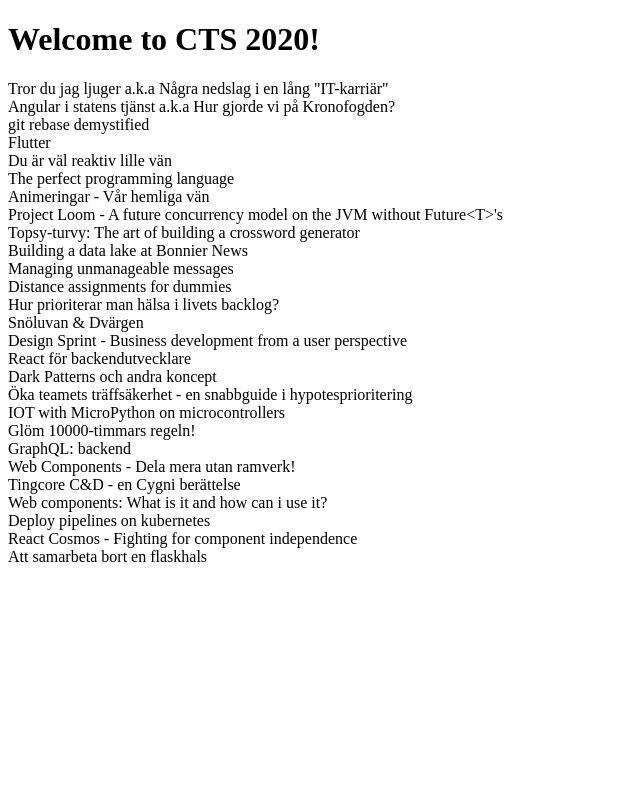
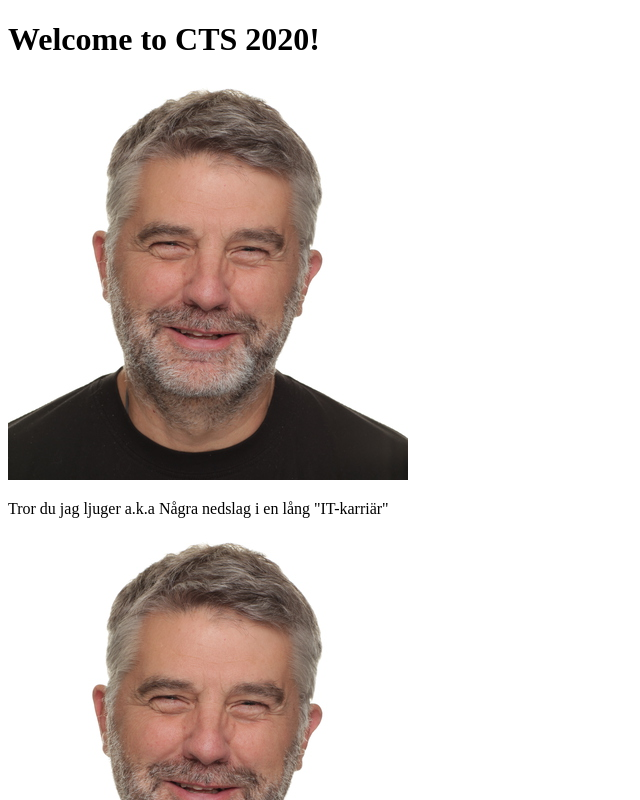
Before and after one commit to thejoelkarlsson/cts-nextgen-angular, an Angular app: page / in a window 1280 px wide. Shown: the top 800 px of the page, without its empty margins (0-640 px from the left). Built offline with nearby package versions, Linux system fonts and the light colour scheme.

Commit message:
Add images

```diff
--- a/src/app/talks/talks.component.html
+++ b/src/app/talks/talks.component.html
@@ -1,3 +1,6 @@
 <div class="talk" *ngFor="let talk of talks">
-  {{ talk.title }}
+  <img src="assets/images/{{ talk.speakers[0].image }}" />
+  <p class="title">
+    {{ talk.title }}
+  </p>
 </div>
--- a/src/app/talks/talks.component.ts
+++ b/src/app/talks/talks.component.ts
@@ -10,6 +10,7 @@ import { TalksService } from '../talks.service';
 })
 export class TalksComponent implements OnInit {
   talks: Talk[];
+  speakerImagePath: string = '';
 
   constructor(private talksService: TalksService) {}
 
```
Also changed, not shown: 2 other files (tests, documents, lock files or other folders).
